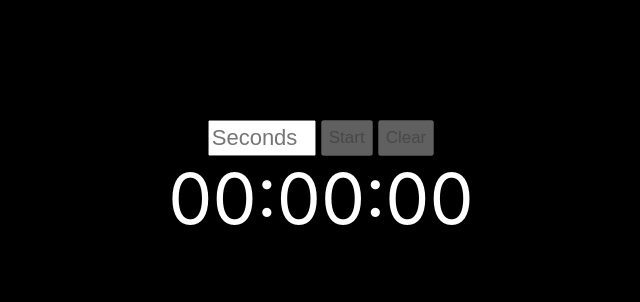
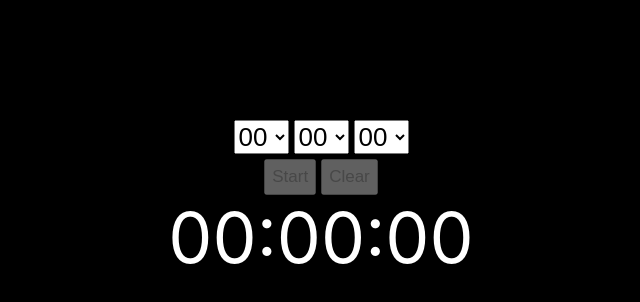
Before and after one commit to Capik27/alarm-app, a React (Create React App) app: page / in a window 1280 px wide. Shown: the top 302 px of the page, without its empty margins (319-959 px from the left). Built offline with nearby package versions, Linux system fonts and the light colour scheme.

Commit message:
refactoring
deleted input -> add selectors
add new styles for selectors

```diff
--- a/src/components/Controls.js
+++ b/src/components/Controls.js
@@ -3,7 +3,7 @@ import Alert from "./Alert.js";
 
 export default function Controls(props) {
   return (
-    <>
+    <div className="form_flex-row">
       {!props.timerWorking && !props.alertActivated && (
         <>
           <Button
@@ -37,6 +37,6 @@ export default function Controls(props) {
           <Alert />
         </>
       )}
-    </>
+    </div>
   );
 }
--- a/src/components/Form.js
+++ b/src/components/Form.js
@@ -1,10 +1,13 @@
 import { useState } from "react";
 import { CountdownTimer, StaticTimer, getConvertedTime } from "./Timer.js";
 import Controls from "./Controls.js";
+import { Selectors } from "./Selectors.js";
 import "../style/Form.css";
 
 export default function Form() {
-  const [inputValue, setInputValue] = useState("");
+  const [hour, setHour] = useState(0);
+  const [minute, setMinute] = useState(0);
+  const [second, setSecond] = useState(0);
   const [timerWorking, setTimerWorking] = useState(false);
   const [alertActivated, setAlertActivated] = useState(false);
 
@@ -14,7 +17,9 @@ export default function Form() {
   };
 
   const handleClickReset = () => {
-    setInputValue("");
+    setHour(0);
+    setMinute(0);
+    setSecond(0);
   };
 
   const handleClickResetTimer = () => {
@@ -31,23 +36,24 @@ export default function Form() {
     setAlertActivated(true);
   };
 
-  const handleInputValueChange = (e) => {
-    e.target.value < 0 ? setInputValue(0) : setInputValue(e.target.value);
+  const getSumTime = () => {
+    return hour * 3600 + minute * 60 + second;
   };
 
   return (
     <>
       <form className="form" onSubmit={handleSubmit}>
-        <input
-          className="form_input"
-          placeholder="Seconds"
-          type="number"
-          value={inputValue}
-          onChange={handleInputValueChange}
+        <Selectors
           disabled={timerWorking || alertActivated}
+          hour={hour}
+          minute={minute}
+          second={second}
+          setHour={setHour}
+          setMinute={setMinute}
+          setSecond={setSecond}
         />
         <Controls
-          inputValue={inputValue}
+          inputValue={getSumTime()}
           timerWorking={timerWorking}
           alertActivated={alertActivated}
           handleSubmit={handleSubmit}
@@ -58,12 +64,12 @@ export default function Form() {
       </form>
       {timerWorking ? (
         <CountdownTimer
-          initialTime={inputValue}
+          initialTime={getSumTime()}
           activateAlarm={handleTurnOnAlarm}
           timerWorking={timerWorking}
         />
       ) : (
-        <StaticTimer time={inputValue} />
+        <StaticTimer time={getSumTime()} />
       )}
     </>
   );
--- /dev/null
+++ b/src/components/Selectors.js
@@ -0,0 +1,53 @@
+export function Selectors(props) {
+  return (
+    <div className="form_flex-row">
+      <SelectTime
+        limit={24}
+        value={props.hour}
+        disabled={props.disabled}
+        handler={props.setHour}
+      />
+      <SelectTime
+        limit={60}
+        value={props.minute}
+        disabled={props.disabled}
+        handler={props.setMinute}
+      />
+      <SelectTime
+        limit={60}
+        value={props.second}
+        disabled={props.disabled}
+        handler={props.setSecond}
+      />
+    </div>
+  );
+}
+
+export function SelectTime(props) {
+  const limit = props.limit;
+
+  let optlist = [];
+  for (let i = 0; i <= limit; i++) {
+    let insert = i > 9 ? i : `0${i}`;
+    optlist.push(
+      <option value={i} key={i}>
+        {insert}
+      </option>
+    );
+  }
+
+  const handleValueChange = (e) => {
+    props.handler(Number(e.target.value));
+  };
+
+  return (
+    <select
+      className="form_select"
+      onChange={handleValueChange}
+      disabled={props.disabled}
+      value={props.value}
+    >
+      {optlist}
+    </select>
+  );
+}
--- a/src/style/Form.css
+++ b/src/style/Form.css
@@ -4,10 +4,10 @@ body {
 
 .form {
   display: flex;
+  flex-direction: column;
   justify-content: center;
   gap: 5px;
   padding-top: 120px;
-
   margin: 0 auto;
 }
 
@@ -23,42 +23,16 @@ body {
   line-height: 30px;
   outline: none;
 }
-
-.App-logo {
-  position: absolute;
-  bottom: 200px;
-  height: 150px;
-  pointer-events: none;
+.form_flex-row {
+  display: flex;
+  justify-content: center;
+  gap: 5px;
+  margin: 0 auto;
 }
 
-@media (prefers-reduced-motion: no-preference) {
-  .App-logo {
-    animation: App-logo-spin infinite 20s linear, App-logo-vis 7s,
-      App-logo-h 60s;
-  }
+.form_select {
+  width: 55px;
+  font-size: 26px;
+  line-height: 30px;
+  outline: none;
 }
-
-@keyframes App-logo-spin {
-  from {
-    transform: rotate(0deg);
-  }
-  to {
-    transform: rotate(360deg);
-  }
-}
-@keyframes App-logo-vis {
-  from {
-    opacity: 0;
-  }
-  to {
-    opacity: 100;
-  }
-}
-@keyframes App-logo-h {
-  from {
-    height: 100px;
-  }
-  to {
-    height: 250px;
-  }
-}
```
Also changed, not shown: public/manifest.json.
